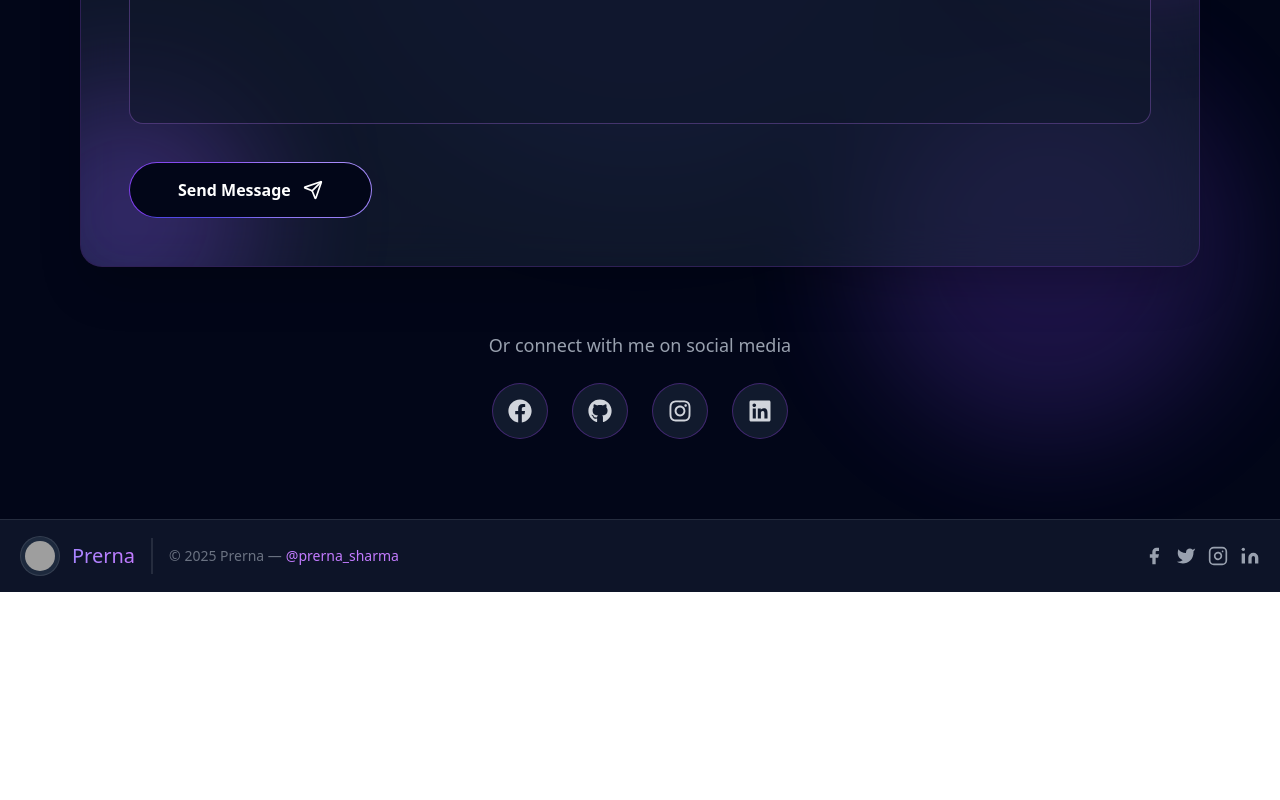
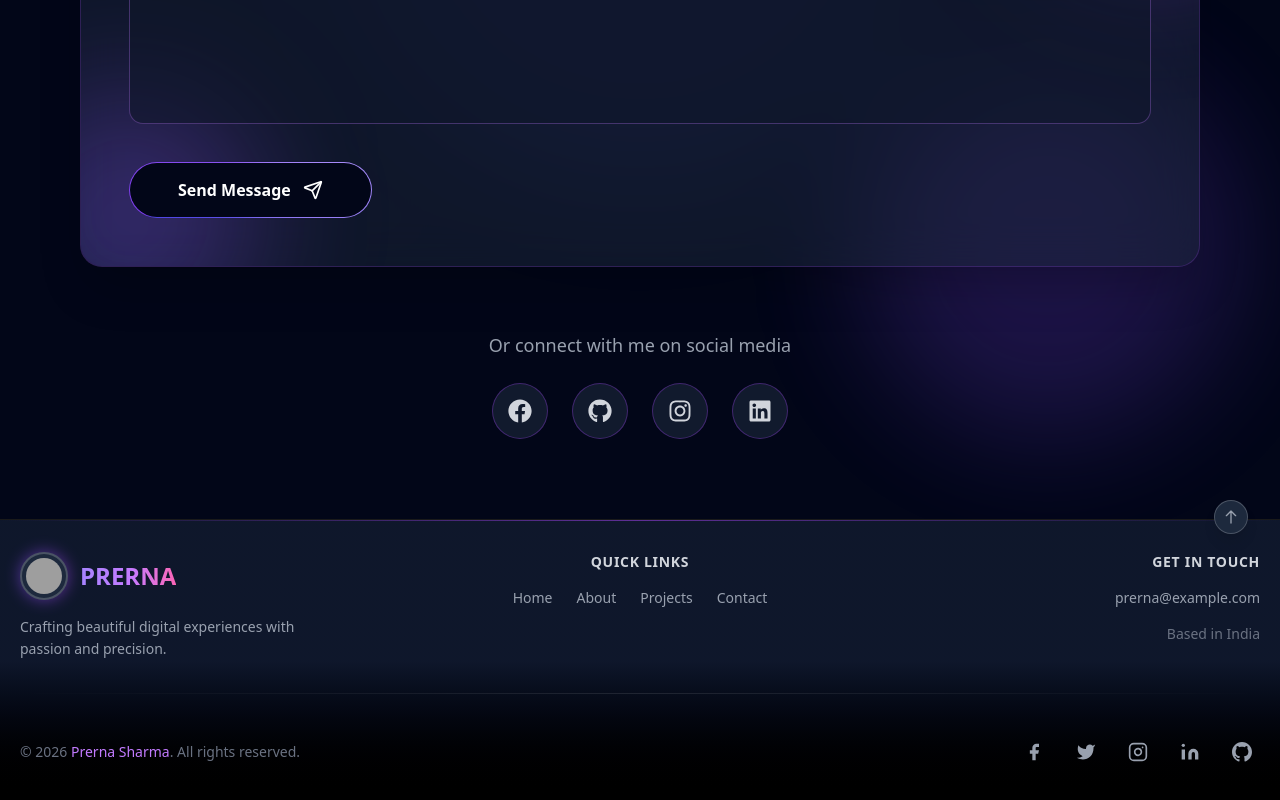
Before and after one commit to prerna12github/Personal-Portfolio, a React (Vite) app: page / in a window 1280 px wide. Shown: the part 5799-6599 px from the top of the page. Before the commit the page ends 6391 px from the top, so only its background shows below. Built offline with nearby package versions, Linux system fonts and the light colour scheme; grey boxes are pictures that could not be loaded.

Commit message:
Improved footer section

```diff
--- a/src/components/Footer.jsx
+++ b/src/components/Footer.jsx
@@ -1,64 +1,174 @@
 import React from 'react';
 
 const Footer = () => {
+  const currentYear = new Date().getFullYear();
+
+  const socialLinks = [
+    {
+      name: 'Facebook',
+      url: 'https://facebook.com',
+      icon: (
+        <svg fill="currentColor" viewBox="0 0 24 24" className="w-5 h-5">
+          <path d="M18 2h-3a5 5 0 00-5 5v3H7v4h3v8h4v-8h3l1-4h-4V7a1 1 0 011-1h3z" />
+        </svg>
+      ),
+      hoverColor: 'hover:text-blue-500 hover:scale-110'
+    },
+    {
+      name: 'Twitter',
+      url: 'https://twitter.com/prerna_sharma',
+      icon: (
+        <svg fill="currentColor" viewBox="0 0 24 24" className="w-5 h-5">
+          <path d="M23 3a10.9 10.9 0 01-3.14 1.53 4.48 4.48 0 00-7.86 3v1A10.66 10.66 0 013 4s-4 9 5 13a11.64 11.64 0 01-7 2c9 5 20 0 20-11.5a4.5 4.5 0 00-.08-.83A7.72 7.72 0 0023 3z" />
+        </svg>
+      ),
+      hoverColor: 'hover:text-sky-400 hover:scale-110'
+    },
+    {
+      name: 'Instagram',
+      url: 'https://instagram.com',
+      icon: (
+        <svg fill="none" stroke="currentColor" strokeLinecap="round" strokeLinejoin="round" strokeWidth="2" viewBox="0 0 24 24" className="w-5 h-5">
+          <rect width="20" height="20" x="2" y="2" rx="5" ry="5" />
+          <path d="M16 11.37A4 4 0 1112.63 8 4 4 0 0116 11.37zm1.5-4.87h.01" />
+        </svg>
+      ),
+      hoverColor: 'hover:text-pink-400 hover:scale-110'
+    },
+    {
+      name: 'LinkedIn',
+      url: 'https://linkedin.com',
+      icon: (
+        <svg fill="currentColor" stroke="currentColor" strokeLinecap="round" strokeLinejoin="round" strokeWidth="0" viewBox="0 0 24 24" className="w-5 h-5">
+          <path stroke="none" d="M16 8a6 6 0 016 6v7h-4v-7a2 2 0 00-2-2 2 2 0 00-2 2v7h-4v-7a6 6 0 016-6zM2 9h4v12H2z" />
+          <circle cx="4" cy="4" r="2" stroke="none" />
+        </svg>
+      ),
+      hoverColor: 'hover:text-blue-600 hover:scale-110'
+    },
+    {
+      name: 'GitHub',
+      url: 'https://github.com',
+      icon: (
+        <svg fill="currentColor" viewBox="0 0 24 24" className="w-5 h-5">
+          <path d="M12 0c-6.626 0-12 5.373-12 12 0 5.302 3.438 9.8 8.207 11.387.599.111.793-.261.793-.577v-2.234c-3.338.726-4.033-1.416-4.033-1.416-.546-1.387-1.333-1.756-1.333-1.756-1.089-.745.083-.729.083-.729 1.205.084 1.839 1.237 1.839 1.237 1.07 1.834 2.807 1.304 3.492.997.107-.775.418-1.305.762-1.604-2.665-.305-5.467-1.334-5.467-5.931 0-1.311.469-2.381 1.236-3.221-.124-.303-.535-1.524.117-3.176 0 0 1.008-.322 3.301 1.23.957-.266 1.983-.399 3.003-.404 1.02.005 2.047.138 3.006.404 2.291-1.552 3.297-1.23 3.297-1.23.653 1.653.242 2.874.118 3.176.77.84 1.235 1.911 1.235 3.221 0 4.609-2.807 5.624-5.479 5.921.43.372.823 1.102.823 2.222v3.293c0 .319.192.694.801.576 4.765-1.589 8.199-6.086 8.199-11.386 0-6.627-5.373-12-12-12z" />
+        </svg>
+      ),
+      hoverColor: 'hover:text-gray-200 hover:scale-110'
+    }
+  ];
+
   return (
-    <footer className="relative bottom-0 left-0 w-full text-gray-400 body-font bg-slate-900/90 border-t border-white/10 backdrop-blur-xl">
-      <div className="container px-5 py-4 mx-auto flex items-center sm:flex-row flex-col">
-        <a className="flex title-font font-medium items-center md:justify-start justify-center text-white">
-           <img
-              src="https://thumbs.dreamstime.com/b/pks-letter-initial-logo-design-vector-illustration-letter-initial-logo-design-vector-illustration-pks-letter-initial-logo-design-236635893.jpg"
-              alt="Logo"
-              className="w-10 h-10 p-1 rounded-full bg-slate-800 border border-white/10"
-  />
-          <span className="ml-3 text-xl bg-gradient-to-r from-violet-400 to-purple-400 bg-clip-text text-transparent">Prerna</span>
-        </a>
+    <footer className="relative w-full bg-gradient-to-b from-slate-900 via-slate-900 to-black border-t border-white/10">
+      {/* Decorative gradient line */}
+      <div className="absolute top-0 left-0 right-0 h-px bg-gradient-to-r from-transparent via-purple-500/50 to-transparent" />
 
-        <p className="text-sm text-gray-500 sm:ml-4 sm:pl-4 sm:border-l-2 sm:border-white/10 sm:py-2 sm:mt-0 mt-4">
-          © 2025 Prerna —
-          <a href="https://twitter.com/prerna_sharma" className="text-purple-400 hover:text-purple-300 ml-1 transition-colors" rel="noopener noreferrer" target="_blank">
-            @prerna_sharma
-          </a>
-        </p>
+      <div className="container mx-auto px-5 py-8">
+        {/* Main footer content */}
+        <div className="grid grid-cols-1 md:grid-cols-3 gap-8 mb-8">
+          {/* Left section - Brand */}
+          <div className="flex flex-col items-start space-y-4">
+            <a href="/" className="flex items-center gap-3 group">
+              <div className="relative">
+                <div className="absolute inset-0 bg-gradient-to-r from-violet-500 to-purple-500 rounded-full blur-sm opacity-50 group-hover:opacity-75 transition-opacity" />
+                <img
+                  src="https://thumbs.dreamstime.com/b/pks-letter-initial-logo-design-vector-illustration-letter-initial-logo-design-vector-illustration-pks-letter-initial-logo-design-236635893.jpg"
+                  alt="Logo"
+                  className="relative w-12 h-12 p-1 rounded-full bg-slate-800 border-2 border-white/20 group-hover:border-purple-500/50 transition-colors"
+                />
+              </div>
+              <span className="text-2xl font-bold bg-gradient-to-r from-violet-400 via-purple-400 to-pink-400 bg-clip-text text-transparent">
+              PRERNA
+              </span>
+            </a>
+            <p className="text-sm text-gray-400 leading-relaxed max-w-xs">
+              Crafting beautiful digital experiences with passion and precision.
+            </p>
+          </div>
 
-        <span className="inline-flex sm:ml-auto sm:mt-0 mt-4 justify-center sm:justify-start">
-          <a className="text-gray-400 hover:text-blue-400 transition-colors cursor-pointer">
-            <svg fill="currentColor" strokeLinecap="round" strokeLinejoin="round" strokeWidth="2"
-              className="w-5 h-5" viewBox="0 0 24 24">
-              <path d="M18 2h-3a5 5 0 00-5 5v3H7v4h3v8h4v-8h3l1-4h-4V7a1 1 0 011-1h3z"></path>
-            </svg>
-          </a>
+          {/* Center section - Quick Links */}
+          <div className="flex flex-col items-center space-y-4">
+            <h3 className="text-sm font-semibold uppercase tracking-wider text-gray-300">
+              Quick Links
+            </h3>
+            <nav className="flex flex-wrap justify-center gap-x-6 gap-y-2">
+              {['Home', 'About', 'Projects', 'Contact'].map((link) => (
+                <a
+                  key={link}
+                  href={`#${link.toLowerCase()}`}
+                  className="text-sm text-gray-400 hover:text-purple-400 transition-colors relative group"
+                >
+                  {link}
+                  <span className="absolute -bottom-1 left-0 w-0 h-px bg-gradient-to-r from-violet-500 to-purple-500 group-hover:w-full transition-all duration-300" />
+                </a>
+              ))}
+            </nav>
+          </div>
 
-          <a className="ml-3 text-gray-400 hover:text-sky-400 transition-colors cursor-pointer">
-            <svg fill="currentColor" strokeLinecap="round" strokeLinejoin="round" strokeWidth="2"
-              className="w-5 h-5" viewBox="0 0 24 24">
-              <path d="M23 3a10.9 10.9 0 01-3.14 1.53 4.48 4.48 0 00-7.86 3v1A10.66
-              10.66 0 013 4s-4 9 5 13a11.64 11.64 0 01-7 2c9 5 20
-              0 20-11.5a4.5 4.5 0 00-.08-.83A7.72
-              7.72 0 0023 3z"></path>
-            </svg>
-          </a>
+          {/* Right section - Contact */}
+          <div className="flex flex-col items-end space-y-4">
+            <h3 className="text-sm font-semibold uppercase tracking-wider text-gray-300">
+              Get in Touch
+            </h3>
+            <a
+              href="mailto:prerna@example.com"
+              className="text-sm text-gray-400 hover:text-purple-400 transition-colors"
+            >
+              prerna@example.com
+            </a>
+            <p className="text-sm text-gray-500">
+              Based in India
+            </p>
+          </div>
+        </div>
 
-          <a className="ml-3 text-gray-400 hover:text-pink-400 transition-colors cursor-pointer">
-            <svg fill="none" stroke="currentColor" strokeLinecap="round" strokeLinejoin="round" strokeWidth="2"
-              className="w-5 h-5" viewBox="0 0 24 24">
-              <rect width="20" height="20" x="2" y="2" rx="5" ry="5"></rect>
-              <path d="M16 11.37A4 4 0 1112.63
-              8 4 4 0 0116 11.37zm1.5-4.87h.01"></path>
-            </svg>
-          </a>
+        {/* Divider */}
+        <div className="h-px bg-gradient-to-r from-transparent via-white/10 to-transparent mb-6" />
 
-          <a className="ml-3 text-gray-400 hover:text-blue-500 transition-colors cursor-pointer">
-            <svg fill="currentColor" stroke="currentColor" strokeLinecap="round" strokeLinejoin="round" strokeWidth="0"
-              className="w-5 h-5" viewBox="0 0 24 24">
-              <path stroke="none"
-                d="M16 8a6 6 0 016 6v7h-4v-7a2
-                2 0 00-2-2 2 2 0 00-2
-                2v7h-4v-7a6 6 0 016-6zM2
-                9h4v12H2z"></path>
-              <circle cx="4" cy="4" r="2" stroke="none"></circle>
-            </svg>
-          </a>
-        </span>
+        {/* Bottom bar */}
+        <div className="flex flex-col sm:flex-row items-center justify-between gap-4 pt-4">
+          {/* Copyright */}
+          <p className="text-sm text-gray-500 text-center sm:text-left">
+            © {currentYear} <span className="text-purple-400 font-medium">Prerna Sharma</span>. All rights reserved.
+          </p>
+
+          {/* Social links */}
+          <div className="flex items-center gap-4">
+            {socialLinks.map((social) => (
+              <a
+                key={social.name}
+                href={social.url}
+                target="_blank"
+                rel="noopener noreferrer"
+                aria-label={social.name}
+                className={`text-gray-400 ${social.hoverColor} transition-all duration-300 p-2 rounded-full hover:bg-white/5`}
+              >
+                {social.icon}
+              </a>
+            ))}
+          </div>
+        </div>
+
+        {/* Back to top button */}
+        <button
+          onClick={() => window.scrollTo({ top: 0, behavior: 'smooth' })}
+          className="absolute -top-5 right-8 p-2 rounded-full bg-slate-800 border border-white/20 text-gray-400 hover:text-purple-400 hover:border-purple-500/50 hover:bg-slate-700 transition-all duration-300 shadow-lg hover:shadow-purple-500/20"
+          aria-label="Back to top"
+        >
+          <svg
+            className="w-4 h-4"
+            fill="none"
+            stroke="currentColor"
+            viewBox="0 0 24 24"
+          >
+            <path
+              strokeLinecap="round"
+              strokeLinejoin="round"
+              strokeWidth={2}
+              d="M5 10l7-7m0 0l7 7m-7-7v18"
+            />
+          </svg>
+        </button>
       </div>
     </footer>
   );
--- a/src/index.css
+++ b/src/index.css
@@ -59,6 +59,64 @@
   animation: gradient-shift 15s ease infinite;
 }
 
+@keyframes rotate {
+  from { transform: rotate(0deg); }
+  to { transform: rotate(360deg); }
+}
+
+.animate-rotate {
+  animation: rotate 8s linear infinite;
+}
+
+@keyframes rotate-reverse {
+  from { transform: rotate(360deg); }
+  to { transform: rotate(0deg); }
+}
+
+.animate-rotate-reverse {
+  animation: rotate-reverse 8s linear infinite;
+}
+
+@keyframes scroll-indicator {
+  0%, 100% { opacity: 0; transform: translateY(-10px); }
+  50% { opacity: 1; transform: translateY(0); }
+}
+
+.animate-scroll-indicator {
+  animation: scroll-indicator 2s ease-in-out infinite;
+}
+
+@keyframes blob {
+  0%, 100% { transform: translate(0, 0) scale(1); }
+  25% { transform: translate(20px, -50px) scale(1.1); }
+  50% { transform: translate(-20px, 20px) scale(0.9); }
+  75% { transform: translate(50px, 50px) scale(1.05); }
+}
+
+.animate-blob {
+  animation: blob 20s infinite ease-in-out;
+}
+
+.animation-delay-2000 {
+  animation-delay: 2s;
+}
+
+.animation-delay-4000 {
+  animation-delay: 4s;
+}
+
+/* Glassmorphism utility */
+.glass {
+  background: rgba(255, 255, 255, 0.05);
+  backdrop-filter: blur(10px);
+  border: 1px solid rgba(255, 255, 255, 0.1);
+}
+
+/* Gradient text with glow */
+.gradient-text-glow {
+  text-shadow: 0 0 40px rgba(167, 139, 250, 0.5), 0 0 80px rgba(167, 139, 250, 0.3);
+}
+
 /* Scrollbar Styling */
 ::-webkit-scrollbar {
   width: 10px;
```
